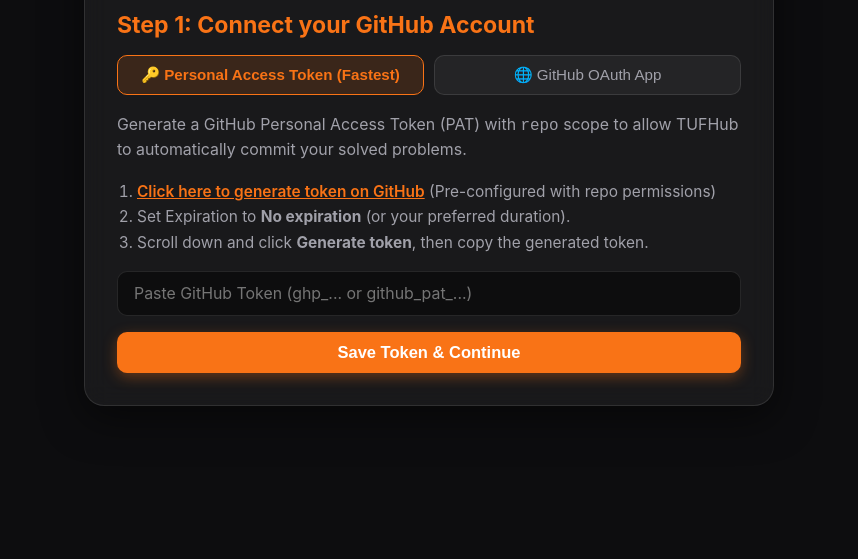
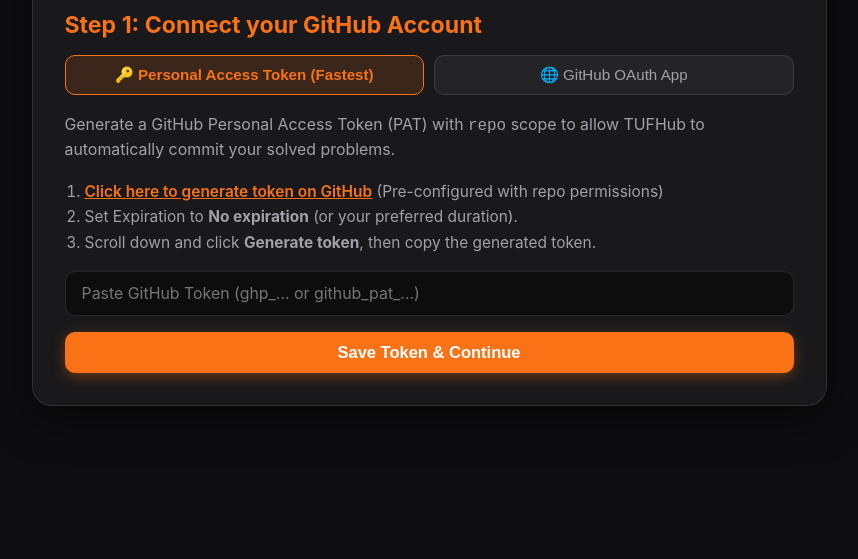
Before and after one commit to Arora-Sir/TUFHub, a website built with webpack: page src/welcome.html in a window 1280 px wide. Shown: the part 241-800 px from the top of the page, without its empty margins (211-1069 px from the left). Built offline with nearby package versions, Linux system fonts and the light colour scheme; some packages are replaced by stand-ins of ours.

Commit message:
style(welcome): increase welcome-card width by an additional 15% (795px)

```diff
--- a/src/welcome.html
+++ b/src/welcome.html
@@ -24,8 +24,8 @@
       box-sizing: border-box;
     }
     .welcome-card {
-      width: 690px;
-      max-width: 95vw;
+      width: 795px;
+      max-width: 96vw;
       padding: 32px;
       border-radius: 20px;
       box-shadow: 0 12px 40px rgba(0, 0, 0, 0.5);
```
